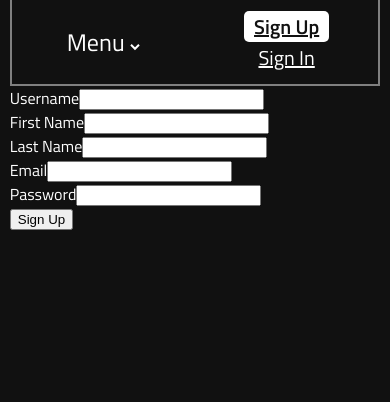
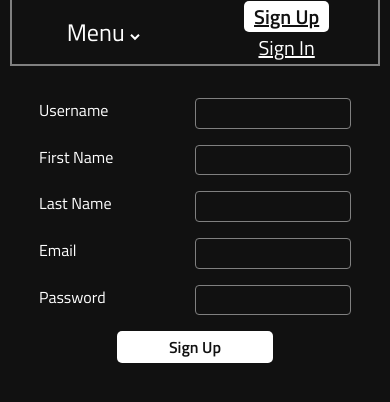
Before and after one commit to jordanlewis9/pokertracker, a React (Create React App) app in the folder client/: page /signup in a window 390 px wide. Shown: the top 402 px of the page. Built offline with nearby package versions, Linux system fonts and the light colour scheme.

Commit message:
finished signup/edit profile styling

```diff
--- a/client/src/components/signinform/Signin.js
+++ b/client/src/components/signinform/Signin.js
@@ -29,13 +29,18 @@ const Signin = (props) => {
       )
     }
   }
-  console.log(props)
   return (
-    <div>
-      <form onSubmit={props.handleSubmit(handleSignin)}>
-        <Field component="input" type="text" name="username" placeholder="Username" />
-        <Field component="input" type="password" name="password" placeholder="Password" />
-        <button>Sign In</button>
+    <div className="signin__form--container">
+      <form onSubmit={props.handleSubmit(handleSignin)} className="signin__form">
+        <div className="signin-form__input--container">
+          <label htmlFor="username">Username</label>
+          <Field component="input" type="text" name="username" className="user-form__input"/>
+        </div>
+        <div className="signin-form__input--container">
+          <label htmlFor="password">Password</label>
+          <Field component="input" type="password" name="password" className="user-form__input"/>
+        </div>
+        <button className="user-form__signin--button">Sign In</button>
       </form>
       {renderError()}
     </div>
--- a/client/src/components/signupform/Signup.js
+++ b/client/src/components/signupform/Signup.js
@@ -22,7 +22,7 @@ const Signup = (props) => {
     })
   }
   return (
-    <div>
+    <div className="user__form--container">
       <UserInputForm signup={true} handleSubmit={handleSubmit} submitForm={submitForm} />
     </div>
   )
--- a/client/src/components/user/EditUser.js
+++ b/client/src/components/user/EditUser.js
@@ -29,7 +29,7 @@ const EditUser = (props) => {
   console.log(props.initialValues || null);
 
   return (
-    <div>
+    <div className="user__form--container">
       <UserInputForm handleSubmit={handleSubmit} submitForm={submitForm} edit={true} />
     </div>
   )
--- a/client/src/components/utils/UserInputForm.js
+++ b/client/src/components/utils/UserInputForm.js
@@ -2,61 +2,39 @@ import { Field } from 'redux-form';
 import { Fragment } from 'react';
 
 const UserInputForm = (props) => {
-  const renderForm = () => {
+  const renderUsernameInput = () => {
     if (props.signup) {
       return (
-        <form onSubmit={props.handleSubmit(props.submitForm)}>
           <div className="user__input--container">
             <label htmlFor="username">Username</label>
-            <Field component="input" type="text" name="username" autoComplete="off"/>
+            <Field component="input" type="text" name="username" autoComplete="off" className="user-form__input"/>
           </div>
-          <div className="user__input--container">
-            <label htmlFor="first_name">First Name</label>
-            <Field component="input" type="text" name="first_name" autoComplete="off"/>
-          </div>
-          <div className="user__input--container">
-            <label htmlFor="last_name">Last Name</label>
-            <Field component="input" type="text" name="last_name" autoComplete="off"/>
-          </div>
-          <div className="user__input--container">
-            <label htmlFor="email">Email</label>
-            <Field component="input" type="email" name="email" autoComplete="off"/>
-          </div>
-          <div className="user__input--container">
-            <label htmlFor="password">Password</label>
-            <Field component="input" type="password" name="password" autoComplete="off"/>
-          </div>
-          <button>Sign Up</button>
-      </form>
-      )
-    } else if (props.edit) {
-      return (
-        <form onSubmit={props.handleSubmit(props.submitForm)}>
-          <div className="user__input--container">
-            <label htmlFor="first_name">First Name</label>
-            <Field component="input" type="text" name="first_name" autoComplete="off"/>
-          </div>
-          <div className="user__input--container">
-            <label htmlFor="last_name">Last Name</label>
-            <Field component="input" type="text" name="last_name" autoComplete="off"/>
-          </div>
-          <div className="user__input--container">
-            <label htmlFor="email">Email</label>
-            <Field component="input" type="email" name="email" autoComplete="off"/>
-          </div>
-          <div className="user__input--container">
-            <label htmlFor="password">Password</label>
-            <Field component="input" type="password" name="password" autoComplete="off"/>
-          </div>
-          <button>Edit</button>
-      </form>
       )
     }
   }
 
   return (
     <Fragment>
-      {renderForm()}
+      <form onSubmit={props.handleSubmit(props.submitForm)} className="user-input__form--container">
+        {renderUsernameInput()}
+        <div className="user__input--container">
+          <label htmlFor="first_name">First Name</label>
+          <Field component="input" type="text" name="first_name" autoComplete="off" className="user-form__input"/>
+        </div>
+        <div className="user__input--container">
+          <label htmlFor="last_name">Last Name</label>
+          <Field component="input" type="text" name="last_name" autoComplete="off" className="user-form__input"/>
+        </div>
+        <div className="user__input--container">
+          <label htmlFor="email">Email</label>
+          <Field component="input" type="email" name="email" autoComplete="off" className="user-form__input"/>
+        </div>
+        <div className="user__input--container">
+          <label htmlFor="password">Password</label>
+          <Field component="input" type="password" name="password" autoComplete="off" className="user-form__input"/>
+        </div>
+        <button className="user__input--button">{props.signup ? "Sign Up" : "Edit"}</button>
+      </form>
     </Fragment>
   )
 }
--- a/client/src/main.css
+++ b/client/src/main.css
@@ -42,7 +42,7 @@ body {
   border-bottom: 1px solid gray;
 }
 
-@media (max-width: 600px) {
+@media screen and (max-width: 600px) {
   .session__container {
     display: grid;
     grid-template-areas: "game game" "venue profit" "date edit";
@@ -87,7 +87,7 @@ body {
 
 /* header styles */
 .header__container {
-  height: 10vh;
+  height: 4em;
   display: grid;
   grid-template-rows: 100%;
   grid-template-columns: 80% 20%;
@@ -111,9 +111,9 @@ body {
   display: none;
 }
 
-@media (max-width: 800px) {
+@media screen and (max-width: 800px) {
   .header__container {
-    height: 10vh;
+    height: 4em;
     display: grid;
     grid-template-rows: 100%;
     grid-template-columns: 50% 50%;
@@ -227,7 +227,7 @@ body {
   cursor: pointer;
 }
 
-@media (max-width: 800px) {
+@media screen and (max-width: 800px) {
   .user-widget__greeting {
     margin-top: 0;
     margin-bottom: 5px;
@@ -242,7 +242,7 @@ body {
   }
 }
 
-@media (max-width: 400px) {
+@media screen and (max-width: 400px) {
   .notsignedin {
     display: flex;
     flex-direction: column;
@@ -426,7 +426,7 @@ option {
   cursor: pointer;
 }
 
-@media (max-width: 800px) {
+@media screen and (max-width: 800px) {
   .session__form--container {
     display: grid;
     grid-template-columns: repeat(2, 50%);
@@ -446,7 +446,7 @@ option {
   }
 }
 
-@media (max-width: 400px) {
+@media screen and (max-width: 400px) {
   .session__form--container {
     display: grid;
     grid-template-columns: 100%;
@@ -470,3 +470,73 @@ option {
     width: 90%;
   }
 }
+
+/* user input */
+
+.user__form--container {
+  width: 100%;
+  margin-top: 2em;
+}
+
+.user-input__form--container {
+  display: grid;
+  grid-auto-rows: auto;
+  grid-template-rows: 1fr;
+  justify-content: center;
+  gap: 1em;
+}
+
+.user__input--container {
+  display: grid;
+  grid-template-rows: 100%;
+  grid-template-columns: 1fr 1fr;
+}
+
+.user-form__input {
+  border: 1px solid gray;
+  border-radius: 4px;
+  color: white;
+  font-family: inherit;
+  background: none;
+  height: 2em;
+}
+
+.user__input--button {
+  justify-self: center;
+  width: 25%;
+  height: 2em;
+  background: white;
+  border: none;
+  border-radius: 5px;
+  font-family: inherit;
+  color: #111111;
+  font-weight: 600;
+  font-size: 1em;
+  cursor: pointer;
+}
+
+@media screen and (max-width: 400px) {
+  .user__input--button {
+    width: 50%;
+  }
+}
+
+/* signin form */
+.signin__form--container {
+  width: 100%;
+  margin-top: 4em;
+  display: flex;
+  justify-content: center;
+}
+
+.signin__form {
+  display: grid;
+  grid-template-rows: repeat(3, auto);
+  grid-template-columns: auto;
+}
+
+.signin-form__input--container {
+  display: flex;
+  flex-direction: column;
+  justify-content: space-around;
+}
```
Also changed, not shown: 1 other file (tests, documents, lock files or other folders).
